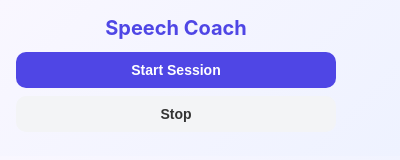
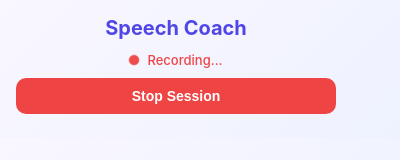
Before and after one commit to HuzaifahNaseem/Speech-Coach, a browser extension: page speech-coach-extension/popup.html in a window 400 px wide. Both pictures are taken after a click on the button "Start Session". Drawn offline with Linux system fonts and the light colour scheme.

Commit message:
updated for better ui

```diff
--- a/speech-coach-extension/popup.css
+++ b/speech-coach-extension/popup.css
@@ -73,3 +73,36 @@ strong {
   max-height: 100px;
   box-shadow: 0 4px 10px rgba(0, 0, 0, 0.05);
 }
+
+.recording-status {
+  display: flex;
+  align-items: center;
+  justify-content: center;
+  gap: 8px;
+  margin-bottom: 10px;
+  font-size: 13px;
+  font-weight: 500;
+}
+
+.dot {
+  width: 10px;
+  height: 10px;
+  border-radius: 50%;
+  background: #9ca3af;
+  transition: all 0.3s ease;
+}
+
+.recording-active .dot {
+  background: #ef4444;
+  animation: pulse 1s infinite;
+}
+
+.recording-active .status-text {
+  color: #ef4444;
+}
+
+@keyframes pulse {
+  0% { transform: scale(1); opacity: 1; }
+  50% { transform: scale(1.3); opacity: 0.6; }
+  100% { transform: scale(1); opacity: 1; }
+}
--- a/speech-coach-extension/popup.html
+++ b/speech-coach-extension/popup.html
@@ -7,8 +7,12 @@
 <body>
   <h2>Speech Coach</h2>
 
-  <button id="startBtn">Start Session</button>
-  <button id="stopBtn">Stop</button>
+  <div class="recording-status" id="recordingStatus">
+    <span class="dot"></span>
+    <span class="status-text">Not Recording</span>
+  </div>
+
+  <button id="toggleBtn">Start Session</button>
 
   <script src="popup.js"></script>
 </body>
--- a/speech-coach-extension/popup.js
+++ b/speech-coach-extension/popup.js
@@ -2,17 +2,23 @@ let recognition;
 let transcriptText = "";
 let startTime;
 let wordCount = 0;
+let chunkInterval;
+let isRecording = false;
+
+const toggleBtn = document.getElementById("toggleBtn");
+const recordingStatus = document.getElementById("recordingStatus");
+const statusText = document.querySelector(".status-text");
 
 const wpmDisplay = document.getElementById("wpm");
 const wordCountDisplay = document.getElementById("wordCount");
 const transcriptDisplay = document.getElementById("transcript");
 
-document.getElementById("startBtn").onclick = () => {
-  startRecognition();
-};
-
-document.getElementById("stopBtn").onclick = () => {
-  stopRecognition();
+toggleBtn.onclick = () => {
+  if (!isRecording) {
+    startRecognition();
+  } else {
+    stopRecognition();
+  }
 };
 
 function startRecognition() {
@@ -20,6 +26,7 @@ function startRecognition() {
   recognition.continuous = true;
   recognition.interimResults = true;
 
+  transcriptText = "";
   startTime = Date.now();
 
   recognition.onresult = (event) => {
@@ -39,11 +46,46 @@ function startRecognition() {
     transcriptDisplay.innerText = transcriptText + interimTranscript;
   };
 
+  recognition.onend = () => {
+    if (isRecording) recognition.start();
+  };
+
   recognition.start();
+
+  chunkInterval = setInterval(() => {
+    if (!transcriptText.trim()) return;
+
+    const chunk = transcriptText.trim();
+    transcriptText = "";
+    sendToGemini(chunk);
+  }, 30000);
+
+  isRecording = true;
+  updateUIState();
 }
 
 function stopRecognition() {
   if (recognition) recognition.stop();
+  if (chunkInterval) clearInterval(chunkInterval);
+
+  isRecording = false;
+  updateUIState();
+}
+
+function updateUIState() {
+  if (isRecording) {
+    toggleBtn.textContent = "Stop Session";
+    toggleBtn.style.background = "#ef4444";
+    toggleBtn.style.color = "white";
+    recordingStatus.classList.add("recording-active");
+    statusText.textContent = "Recording...";
+  } else {
+    toggleBtn.textContent = "Start Session";
+    toggleBtn.style.background = "#4f46e5";
+    toggleBtn.style.color = "white";
+    recordingStatus.classList.remove("recording-active");
+    statusText.textContent = "Not Recording";
+  }
 }
 
 function updateStats() {
@@ -51,7 +93,6 @@ function updateStats() {
   wordCount = words.filter(word => word.length > 0).length;
 
   const elapsedMinutes = (Date.now() - startTime) / 60000;
-
   const wpm = elapsedMinutes > 0
     ? Math.round(wordCount / elapsedMinutes)
     : 0;
```
